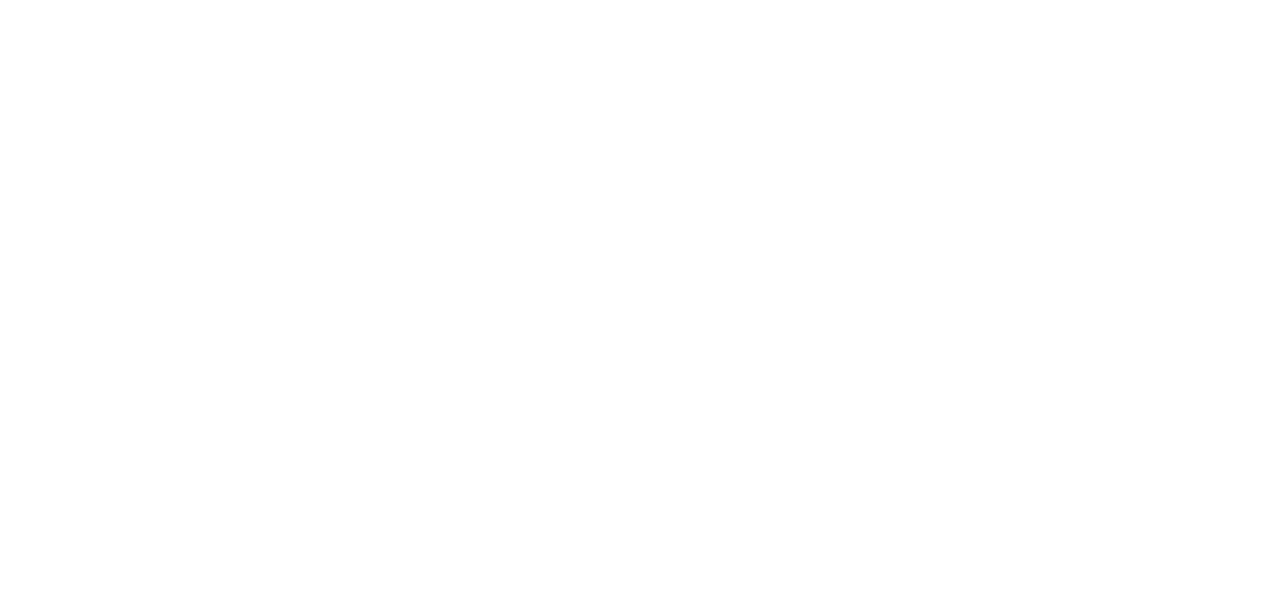
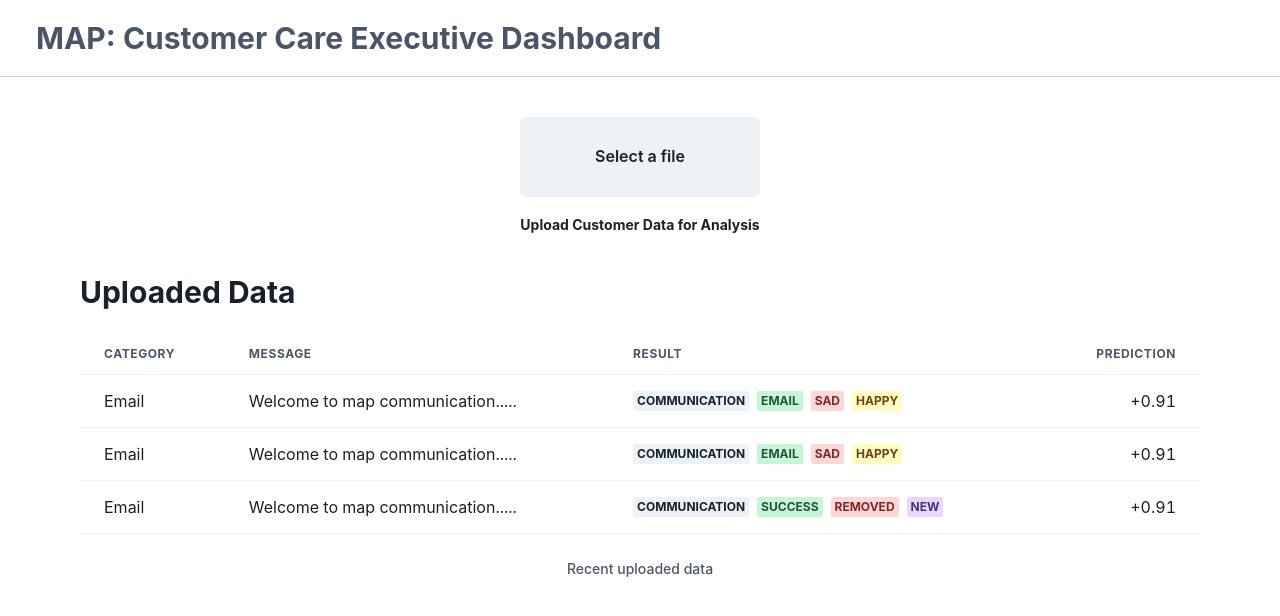
Before and after one commit to ODU-Internship/tts, a React (Create React App) app: page /custrep in a window 1280 px wide. Shown: the top 616 px of the page. Built offline with nearby package versions, Linux system fonts and the light colour scheme.

Commit message:
add custrep screen

```diff
--- a/package.json
+++ b/package.json
@@ -25,7 +25,8 @@
     "start": "react-scripts start",
     "build": "react-scripts build",
     "test": "react-scripts test",
-    "eject": "react-scripts eject"
+    "eject": "react-scripts eject",
+    "lint": "eslint --fix --ext .js,.jsx ."
   },
   "eslintConfig": {
     "extends": "react-app"
--- /dev/null
+++ b/src/pages/Custrep/Custrep.js
@@ -0,0 +1,113 @@
+/** @jsxImportSource @emotion/react */
+import {
+  Box,
+  Flex,
+  Heading,
+  Table,
+  Button,
+  Thead,
+  Tbody,
+  Tr as BaseTR,
+  Th,
+  Td,
+  TableCaption,
+  Stack,
+  Badge,
+} from '@chakra-ui/react';
+import styled from '@emotion/styled';
+import { useHistory, useRouteMatch } from 'react-router-dom';
+
+const Tr = styled(BaseTR)(({ theme }) => {
+  const { colors } = theme;
+  return {
+    ':hover': {
+      cursor: 'pointer',
+      background: colors.gray[50],
+    },
+  };
+});
+
+const Messages = () => {
+  const history = useHistory();
+  const { path } = useRouteMatch();
+  return (
+    <Flex direction="column">
+      <Box px="9" py="5" borderBottomColor="gray.300" borderBottomWidth="1px">
+        <Heading size="lg" color="gray.600">
+          MAP: Customer Care Executive Dashboard
+        </Heading>
+      </Box>
+      <Flex px="10" py="10" flexDirection="column" alignItems="center">
+        <Flex flexDirection="column">
+          <Button type="button" px="25" py="10">
+            Select a file
+          </Button>
+          <input type="file" style={{ display: 'none' }} />
+          <Box width="100%" maxW={1200} py="5">
+            <Heading size="xs">Upload Customer Data for Analysis</Heading>
+          </Box>
+        </Flex>
+
+        <Box maxW="1200px" width="100%" mt="5" px="10" justifyContent="center">
+          <Heading size="lg">Uploaded Data</Heading>
+          <Box overflow="auto">
+            <Table variant="simple" mt="6" width="100%">
+              <TableCaption>Recent uploaded data</TableCaption>
+              <Thead>
+                <BaseTR>
+                  <Th>Category</Th>
+                  <Th>Message</Th>
+                  <Th>Result</Th>
+                  <Th isNumeric>Prediction</Th>
+                </BaseTR>
+              </Thead>
+              <Tbody>
+                <Tr onClick={() => history.push(`${path}/djlskf`)}>
+                  <Td>Email</Td>
+                  <Td>Welcome to map communication.....</Td>
+                  <Td>
+                    <Stack direction="row">
+                      <Badge>communication</Badge>
+                      <Badge colorScheme="green">Email</Badge>
+                      <Badge colorScheme="red">Sad</Badge>
+                      <Badge colorScheme="yellow">Happy</Badge>
+                    </Stack>
+                  </Td>
+                  <Td isNumeric>+0.91</Td>
+                </Tr>
+                <Tr onClick={() => history.push(`${path}/djlskf`)}>
+                  <Td>Email</Td>
+                  <Td>Welcome to map communication.....</Td>
+                  <Td>
+                    <Stack direction="row">
+                      <Badge>communication</Badge>
+                      <Badge colorScheme="green">Email</Badge>
+                      <Badge colorScheme="red">Sad</Badge>
+                      <Badge colorScheme="yellow">Happy</Badge>
+                    </Stack>
+                  </Td>
+                  <Td isNumeric>+0.91</Td>
+                </Tr>
+                <Tr>
+                  <Td>Email</Td>
+                  <Td>Welcome to map communication.....</Td>
+                  <Td>
+                    <Stack direction="row">
+                      <Badge>communication</Badge>
+                      <Badge colorScheme="green">Success</Badge>
+                      <Badge colorScheme="red">Removed</Badge>
+                      <Badge colorScheme="purple">New</Badge>
+                    </Stack>
+                  </Td>
+                  <Td isNumeric>+0.91</Td>
+                </Tr>
+              </Tbody>
+            </Table>
+          </Box>
+        </Box>
+      </Flex>
+    </Flex>
+  );
+};
+
+export default Messages;
--- a/src/router/index.js
+++ b/src/router/index.js
@@ -7,18 +7,26 @@ import { RiTaskLine } from 'react-icons/ri';
 const Admin = lazy(() => import('../pages/Admin/Admin'));
 const Supervisor = lazy(() => import('../pages/Supervisor/Supervisor'));
 const Home = lazy(() => import('../pages/Home/Home'));
+const Custrep = lazy(() => import('../pages/Custrep/Custrep'));
 
 const Router = () => (
   <BrowserRouter>
     <Switch>
-      <Suspense fallback={(
-        <Flex justifyContent="center" alignItems="center" width="100vw" height="100vh">
-          <RiTaskLine size="40" />
-        </Flex>
-      )}
+      <Suspense
+        fallback={(
+          <Flex
+            justifyContent="center"
+            alignItems="center"
+            width="100vw"
+            height="100vh"
+          >
+            <RiTaskLine size="40" />
+          </Flex>
+        )}
       >
         <Route path="/admin" component={Admin} />
         <Route path="/supervisor" component={Supervisor} />
+        <Route path="/custrep" component={Custrep} />
         <Route exact path="/" component={Home} />
       </Suspense>
     </Switch>
--- a/src/test-utils.js
+++ b/src/test-utils.js
@@ -6,7 +6,6 @@ const AllProviders = ({ children }) => (
   <ChakraProvider theme={theme}>{children}</ChakraProvider>
 );
 
-const customRender = (ui, options) =>
-  render(ui, { wrapper: AllProviders, ...options });
+const customRender = (ui, options) => render(ui, { wrapper: AllProviders, ...options });
 
 export { customRender as render };
```
Also changed, not shown: 1 other file (tests, documents, lock files or other folders).
